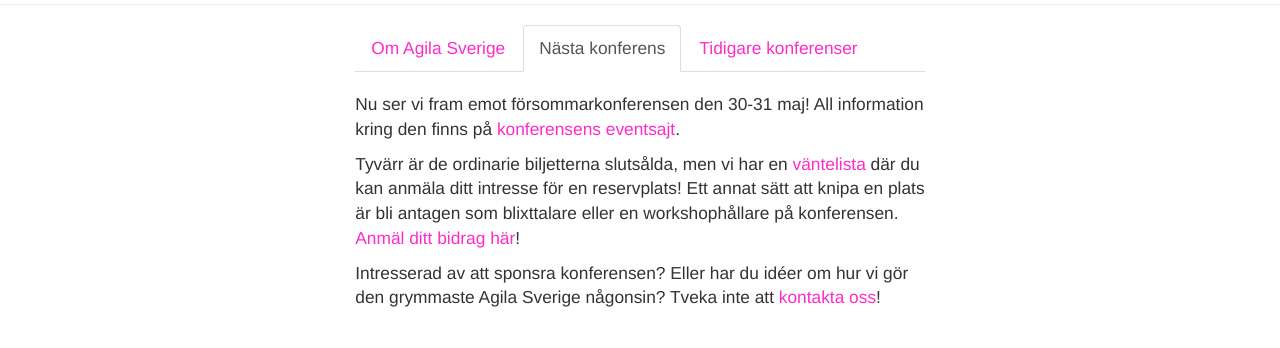
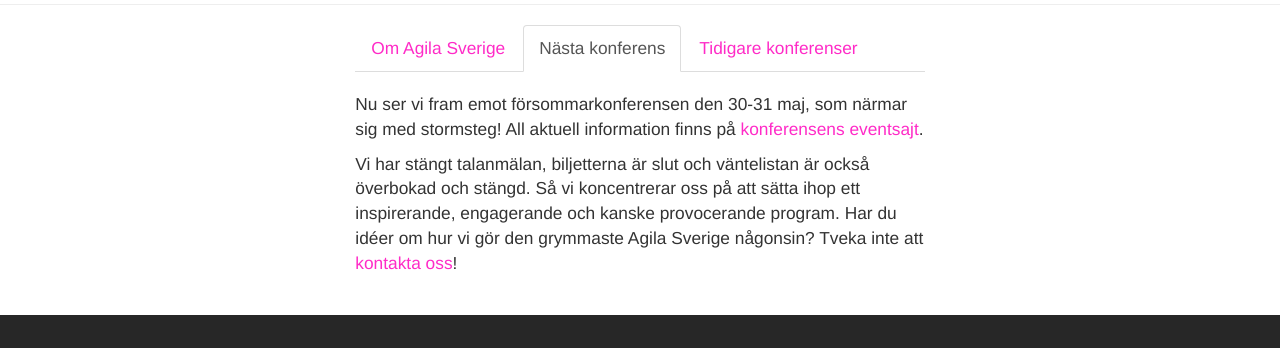
Before and after one commit to agilasverige/node-express-site, a plain HTML site: page index.html in a window 1280 px wide. Shown: the part 281-629 px from the top of the page. Drawn offline with nearby package versions, Linux system fonts and the light colour scheme.

Commit message:
Updating description

```diff
--- a/index.html
+++ b/index.html
@@ -46,19 +46,12 @@
                     </p>
                 </div>
                 <div role="tabpanel" class="tab-pane active" id="next">
-                    <p>Nu ser vi fram emot försommarkonferensen den 30-31 maj! All information kring den finns på
+                    <p>Nu ser vi fram emot försommarkonferensen den 30-31 maj, som närmar sig med stormsteg!
+                        All aktuell information finns på
                         <a href="https://agila-sverige.confetti.events" target="_blank">konferensens eventsajt</a>.
                     </p>
-                    <p>
-                        Tyvärr är de ordinarie biljetterna slutsålda, men vi har en
-                        <a href="https://goo.gl/forms/tA329xhn8v0s9ifD2" target="_blank">väntelista</a>
-                        där du kan anmäla ditt intresse för en reservplats!
-                        Ett annat sätt att knipa en plats är bli antagen som blixttalare eller en workshophållare på
-                        konferensen.
-                        <a href="https://goo.gl/forms/QecKCYG8QiXRdoH83" target="_blank">Anmäl ditt bidrag här</a>!
-                    </p>
-                    <p>Intresserad av att sponsra konferensen? Eller har du idéer om hur vi gör den grymmaste Agila
-                        Sverige någonsin? Tveka inte att
+                    <p>Vi har stängt talanmälan, biljetterna är slut och väntelistan är också överbokad och stängd. Så vi koncentrerar oss på att sätta ihop ett inspirerande, engagerande och kanske provocerande
+                        program. Har du idéer om hur vi gör den grymmaste Agila Sverige någonsin? Tveka inte att
                         <a href="mailto:info@agilasverige.se">kontakta oss</a>!
                     </p>
                 </div>
```
